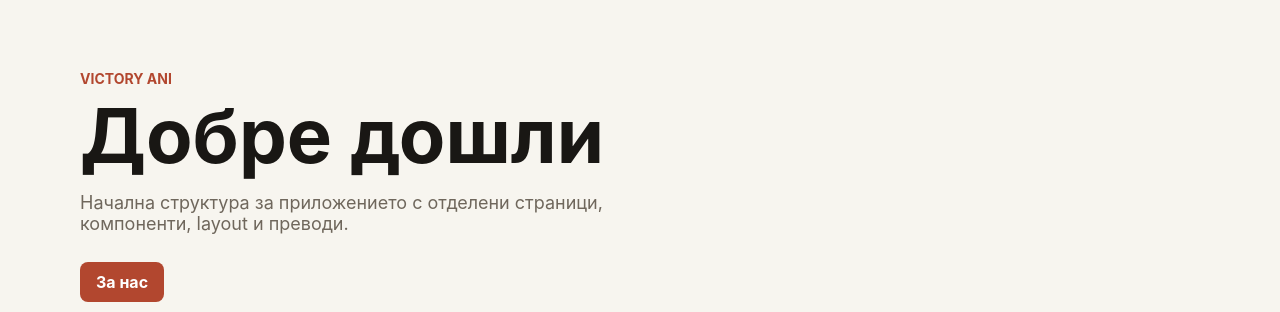
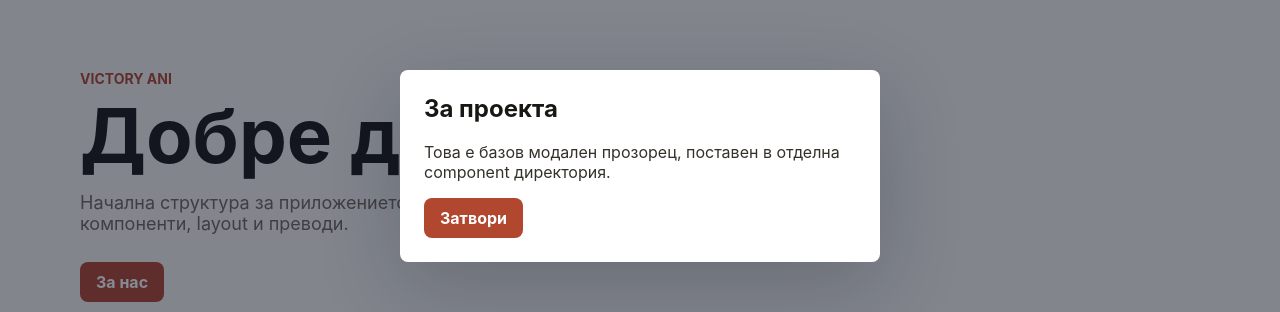
Before and after one commit to KristianAntoanov/Victory-Ani-FE, a React (Vite) app: page / in a window 1280 px wide. Both pictures are taken after a click on the button "За нас". Shown: the part 234-546 px from the top of the page. Built offline with nearby package versions, Linux system fonts and the light colour scheme.

Commit message:
update 1 just to be able to run it

```diff
--- /dev/null
+++ b/src/components/AboutModal/AboutModal.module.css
@@ -0,0 +1,21 @@
+.backdrop {
+  position: fixed;
+  inset: 0;
+  z-index: 20;
+  display: grid;
+  place-items: center;
+  padding: 20px;
+  background: rgba(15, 23, 42, 0.5);
+}
+
+.modal {
+  width: min(480px, 100%);
+  padding: 24px;
+  border-radius: 8px;
+  background: var(--color-surface);
+  box-shadow: 0 24px 80px rgba(15, 23, 42, 0.22);
+}
+
+.modal h2 {
+  margin-top: 0;
+}
--- /dev/null
+++ b/src/components/AboutModal/AboutModal.tsx
@@ -0,0 +1,36 @@
+import type { MouseEvent } from 'react'
+import { useLanguage } from '../../contexts/LanguageContext'
+import { shared } from '../../i18n/shared'
+import styles from './AboutModal.module.css'
+
+type AboutModalProps = {
+  isOpen: boolean
+  onClose: () => void
+}
+
+export function AboutModal({ isOpen, onClose }: AboutModalProps) {
+  const { language } = useLanguage()
+  const copy = shared[language].about
+
+  if (!isOpen) {
+    return null
+  }
+
+  return (
+    <div className={styles.backdrop} role="presentation" onClick={onClose}>
+      <section
+        className={styles.modal}
+        role="dialog"
+        aria-modal="true"
+        aria-labelledby="about-title"
+        onClick={(event: MouseEvent) => event.stopPropagation()}
+      >
+        <h2 id="about-title">{copy.title}</h2>
+        <p>{copy.description}</p>
+        <button type="button" onClick={onClose}>
+          {copy.close}
+        </button>
+      </section>
+    </div>
+  )
+}
--- /dev/null
+++ b/src/components/AboutModal/index.ts
@@ -0,0 +1 @@
+export { AboutModal } from './AboutModal'
--- a/src/pages/home/HomePage.tsx
+++ b/src/pages/home/HomePage.tsx
@@ -1,5 +1,5 @@
 import { useState } from 'react'
-import { AboutModal } from '../../components/HomeModal/AboutModal'
+import { AboutModal } from '../../components/AboutModal/AboutModal'
 import { useLanguage } from '../../contexts/LanguageContext'
 import { home } from '../../i18n/home'
 import styles from './HomePage.module.css'
```
Also changed, not shown: 1 other file (tests, documents, lock files or other folders).
